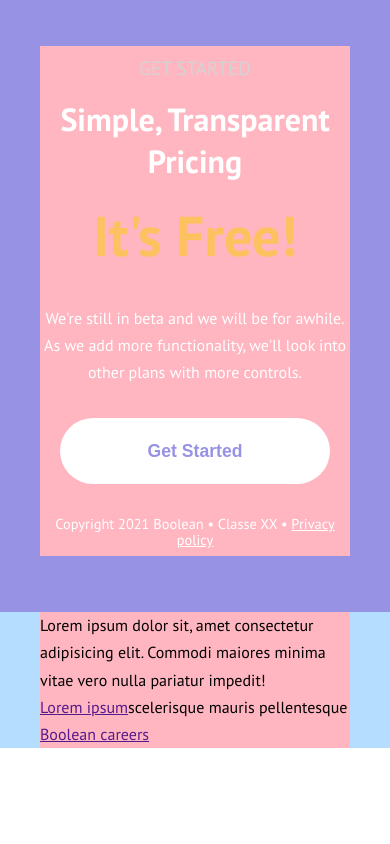
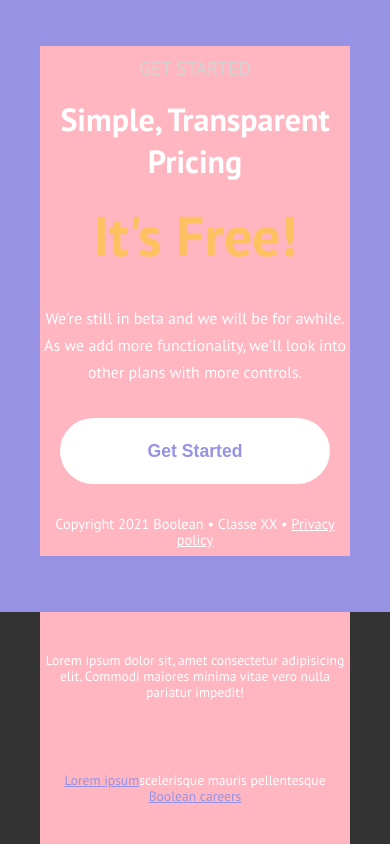
Before and after one commit to LucaBeltrami10/htmlcss-responsive-layout, a plain HTML site: page index.html in a window 390 px wide. Shown: the part 10248-11092 px from the top of the page. Before the commit the page ends 10996 px from the top, so only its background shows below. Drawn offline with Linux system fonts and the light colour scheme.

Commit message:
STRUTTURA mobile finita (da sistemare conten)

```diff
--- a/css/style.css
+++ b/css/style.css
@@ -92,6 +92,10 @@ section
  /* COLOR */
 .bc-purple{
     background-color: #9792e4;
+}
+
+.cl-purple{
+    color: #9792e4;
 }
 
 .cl-white{
@@ -433,7 +437,24 @@ section
 
 
  /* FOOTER */
+    footer{
+        background-color: #333333;
+    }
 
+    footer .container{
+        color: white;
+        padding: 2.5rem 0;
+        text-align: center;
+    }
+
+    footer .container p{
+        font-size: 0.85rem;
+        line-height: 1rem;
+    }
+
+    footer .container p:first-child{
+        padding-bottom: 4.5rem;
+    }
 
 
 
--- a/index.html
+++ b/index.html
@@ -172,7 +172,7 @@
     <footer>
         <div class="container">
             <p>Lorem ipsum dolor sit, amet consectetur adipisicing elit. Commodi maiores minima vitae vero nulla pariatur impedit!</p>
-            <p><a href="">Lorem ipsum</a>scelerisque mauris pellentesque <a href="">Boolean careers</a></p>
+            <p><a class="cl-purple" href="">Lorem ipsum</a>scelerisque mauris pellentesque <a class="cl-purple" href="">Boolean careers</a></p>
         </div>
     </footer>
 
```
